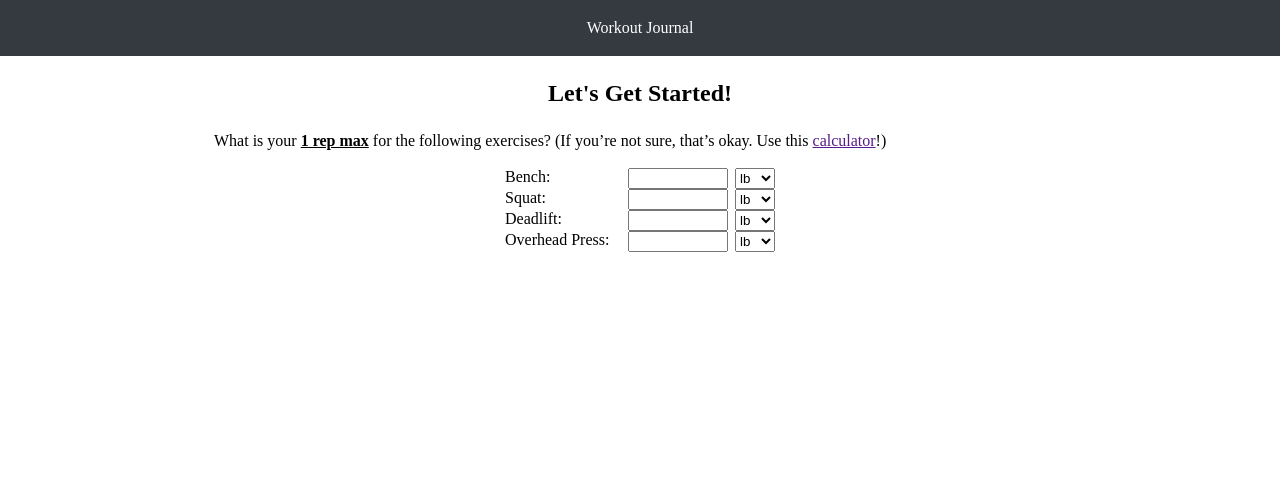
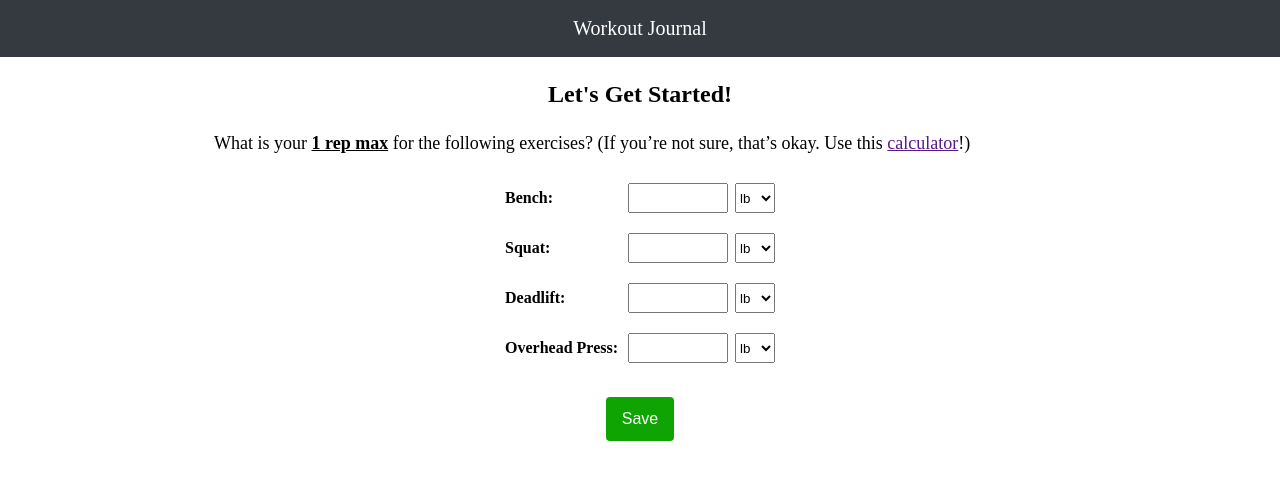
Before and after one commit to tangm28/ajax-project, a website: page index.html in a window 1280 px wide. Drawn offline with Linux system fonts and the light colour scheme.

Commit message:
Updated css so start page resembles wireframe.

```diff
--- a/css/layout.css
+++ b/css/layout.css
@@ -22,6 +22,22 @@
   width: 40%;
 }
 
+.align-baseline {
+  align-items: baseline;
+}
+
+.justify-center {
+  justify-content: center;
+}
+
+.text-center {
+  text-align: center;
+}
+
+.justify-between {
+  justify-content: space-between;
+}
+
 @media screen and (min-width: 768px) {
   .container {
     max-width: 900px;
--- a/css/styles.css
+++ b/css/styles.css
@@ -1,10 +1,10 @@
 header {
   background-color: #343a40;
-  padding: 19px 0;
+  padding: 17px 0;
   color: white;
 }
 
-header > span {
+header span {
   font-style: normal;
   font-weight: 500;
   font-size: 20px;
@@ -12,40 +12,47 @@ header > span {
 
 p {
   line-height: 1.3;
+  font-size: 18px;
+}
+
+#data-maxes {
+  margin: 14px 0;
 }
 
 #workout-maxes-title {
   margin: 24px auto;
 }
 
-.max-container {
+.max-section-container {
+  padding: 10px 0;
+}
+
+.max-section {
   width: 270px;
 }
 
-.max-container > span {
+.max-section > span {
   width: 115px;
+  font-weight: bold;
 }
 
-.max-container > input {
+.max-section > input {
   width: 100px;
+  height: 30px;
 }
 
-.max-container > select {
+.max-section > select {
   width: 40px;
+  height: 30px;
 }
 
-.align-baseline {
-  align-items: baseline;
+#maxes-save-button {
+  line-height: 24px;
+  border-radius: 4px;
+  background-color: #10a403;
+  color: white;
+  padding: 10px 16px;
+  border: none;
+  font-size: 16px;
+  margin-top: 24px;
 }
-
-.justify-center {
-  justify-content: center;
-}
-
-.text-center {
-  text-align: center;
-}
-
-.justify-between {
-  justify-content: space-between;
-}
--- a/index.html
+++ b/index.html
@@ -22,9 +22,9 @@
         <p>What is your <u><strong>1 rep max</strong></u> for the following exercises? (If you’re not sure, that’s okay. Use
           this <a href="">calculator</a>!)</p>
       </div>
-      <div class="row justify-center">
-        <div class="row justify-center column-full">
-          <div class="row max-container justify-between">
+      <form id="data-maxes" class="row justify-center">
+        <div class="row max-section-container justify-center column-full">
+          <div class="row max-section justify-between align-baseline">
             <span>Bench:</span>
             <input type="text" id="bench-max" class="">
             <select id="bench-meas-type">
@@ -33,8 +33,8 @@
             </select>
           </div>
         </div>
-        <div class="row justify-center column-full">
-          <div class="row max-container justify-between">
+        <div class="row max-section-container justify-center column-full">
+          <div class="row max-section justify-between align-baseline">
             <span>Squat:</span>
             <input type="text" id="squat-max" class="">
             <select id="squat-meas-type">
@@ -43,8 +43,8 @@
             </select>
           </div>
         </div>
-        <div class="row justify-center column-full">
-          <div class="row max-container justify-between">
+        <div class="row max-section-container justify-center column-full">
+          <div class="row max-section justify-between align-baseline">
             <span>Deadlift:</span>
             <input type="text" id="deadlift-max" class="">
             <select id="deadlift-meas-type">
@@ -53,8 +53,8 @@
             </select>
           </div>
         </div>
-        <div class="row justify-center column-full">
-          <div class="row max-container justify-between">
+        <div class="row max-section-container justify-center column-full">
+          <div class="row max-section justify-between align-baseline">
             <span>Overhead Press:</span>
             <input type="text" id="ohp-max" class="">
             <select id="ohp-meas-type">
@@ -63,7 +63,8 @@
             </select>
           </div>
         </div>
-      </div>
+        <button id="maxes-save-button">Save</button>
+      </form>
     </div>
   </main>
   <script src="js/data.js"></script>
```
